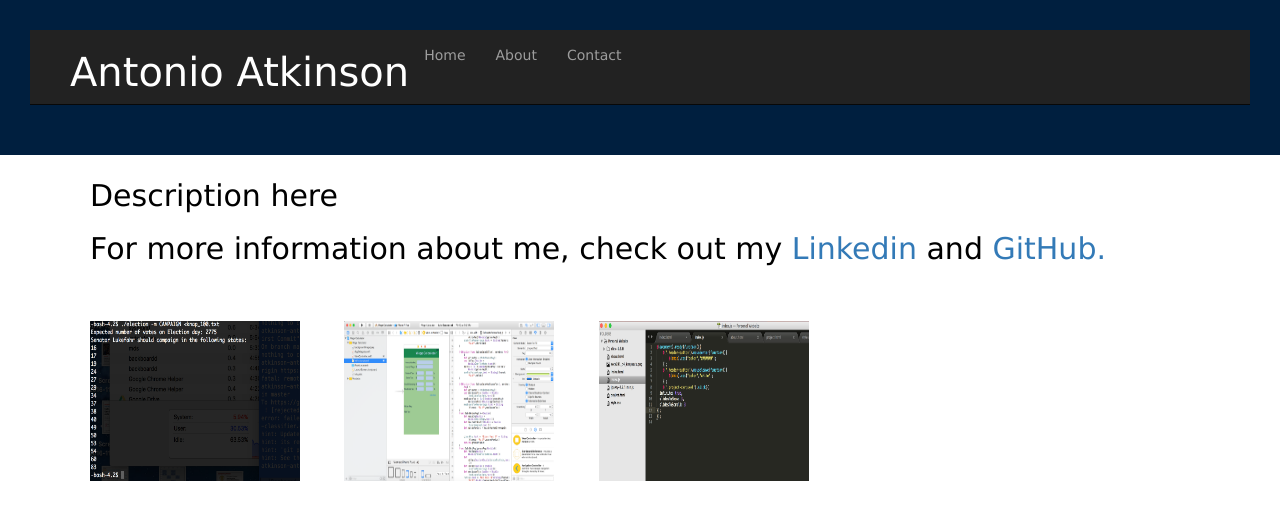
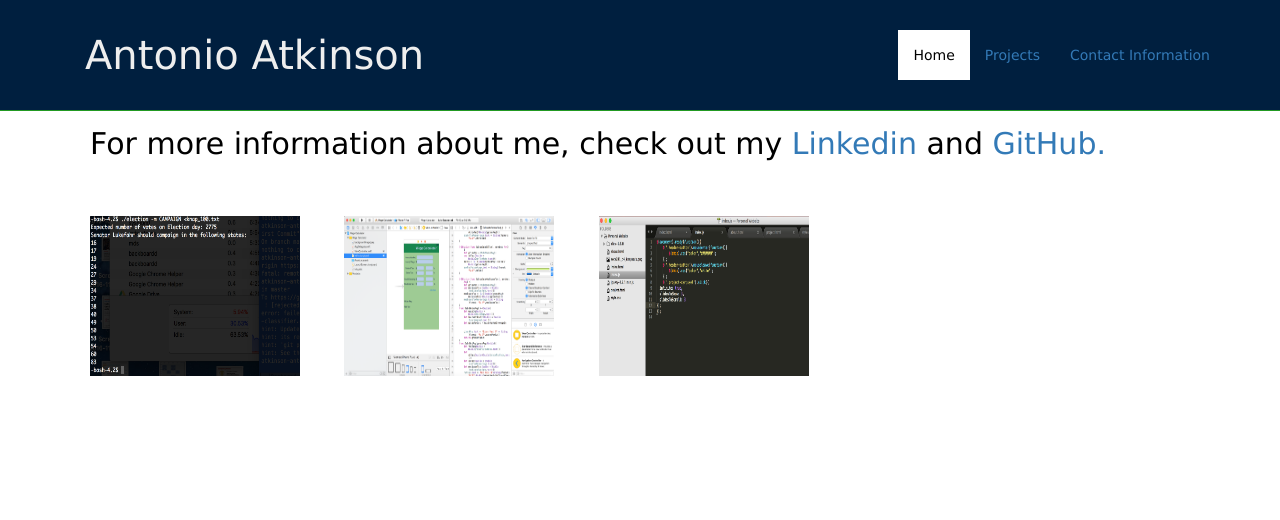
Before and after one commit to antonioatkinson/antonioatkinson.github.io, a plain HTML site: page index.html in a window 1280 px wide. Drawn offline with nearby package versions, Linux system fonts and the light colour scheme.

Commit message:
Changed hamburger menu

```diff
--- a/index.html
+++ b/index.html
@@ -2,6 +2,8 @@
 <head>
   <title>Antonio Atkinson | Web Developer</title>
 
+
+  <script type="text/javascript" src="jquery-3.2.1.min.js"></script>
   <!-- Latest compiled and minified CSS -->
   <link rel="stylesheet" href="https://maxcdn.bootstrapcdn.com/bootstrap/3.3.7/css/bootstrap.min.css">
   <link rel="stylesheet" type="text/css" href="style.css">
@@ -10,7 +12,7 @@
   <!--<script src="https://ajax.googleapis.com/ajax/libs/jquery/3.2.1/jquery.min.js"></script>-->
   <!-- Latest compiled JavaScript -->
   <script src="https://maxcdn.bootstrapcdn.com/bootstrap/3.3.7/js/bootstrap.min.js"></script>
-  <script type="text/javascript" src="jquery-3.2.1.min.js"></script>
+
   <!-- Slick -->
   <link rel="stylesheet" type="text/css" href="slick/slick.css"/>
   <link rel="stylesheet" type="text/css" href="slick/slick-theme.css"/>
@@ -34,7 +36,7 @@
 
 </head>
 <body>
-  <header class="header">
+  <header>
     <!-- <div class="row">
       <div class="col-md-4">
         <div class="text-left">
@@ -50,19 +52,29 @@
         </div>
       </div>
     </div> -->
-    <nav class="navbar navbar-inverse navbar-static-top" role="navigation">
+    <nav class="navbar navbar-custom navbar-fixed-top">
+      <div class="header">
         <div class="container">
           <div class="navbar-header">
-         <div class="text-left">
-          <h1 class="main-header">Antonio Atkinson</h1>
-        </div>
-      <button type="button" class="navbar-toggle collapsed" data-toggle="collapse" data-target="#bs-example-navbar-collapse-1">
+            <button type="button" class="navbar-toggle collapsed" data-toggle="collapse" data-target="#navbar" aria-expanded="false" aria-controls="navbar">
               <span class="sr-only">Toggle navigation</span>
               <span class="icon-bar"></span>
               <span class="icon-bar"></span>
               <span class="icon-bar"></span>
             </button>
+            <a class="navbar-brand" href="index.html">Antonio Atkinson</a>
           </div>
+
+          <div id="navbar" class="collapse navbar-collapse">
+            <ul class="nav navbar-nav navbar-right">
+              <li class="active"><a href="index.html">Home</a></li>
+              <li><a href="project.html">Projects</a></li>
+              <li><a href="about.html">Contact Information</a></li>
+            </ul>
+          </div><!--/.nav-collapse -->
+        </div>
+      </div>
+    </nav>
 
 
     <!-- Collect the nav links, forms, and other content for toggling -->
--- a/style.css
+++ b/style.css
@@ -4,6 +4,7 @@
 .header{
   padding: 30px;
   background:#001f3f;
+  color:white;
 }
 h1{
   font-size:40px;
@@ -70,3 +71,39 @@ body{
    height:200px;
    padding:20px;
  }
+
+ /* Navbar styling
+//
+ */
+ .navbar-brand{
+  text-align:center;
+  color:white;
+  font-size:40px;
+ }
+.navbar-custom {
+    background-color:#229922;
+    color:#ffffff;
+    border-radius:0;
+}
+/*Current page*/
+.navbar-custom .navbar-nav > .active > a {
+    color: black;
+    background-color:white;
+}
+.navbar-custom .navbar-nav > li > a:hover,
+.navbar-custom .navbar-nav > li > a:focus,
+.navbar-custom .navbar-nav > .active > a:hover,
+.navbar-custom .navbar-nav > .active > a:focus,
+.navbar-custom .navbar-nav > .open >a {
+    text-decoration: none;
+    background-color: white;
+}
+.navbar-custom .navbar-brand {
+    color:#eeeeee;
+}
+.navbar-custom .navbar-toggle {
+    background-color:#001f3f;
+}
+.navbar-custom .icon-bar {
+    background-color:white;
+}
```
Lines whose indentation alone changed are shown as unchanged.
